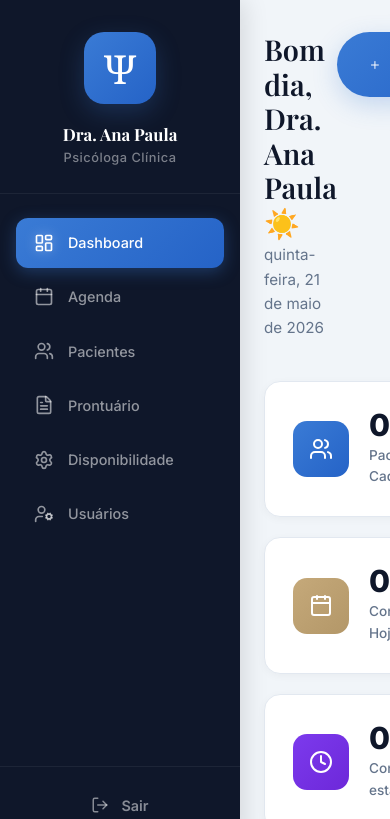
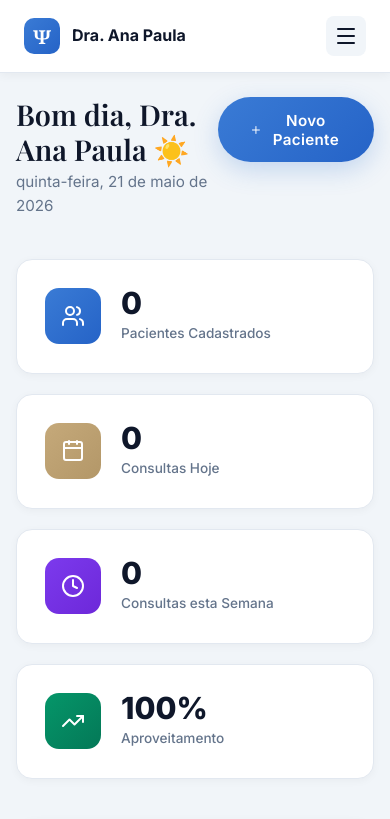
Before and after one commit to adrianoscandido/psicologos, a React (Vite) app: page /painel in a window 390 px wide. Shown: the top 819 px of the page. Built offline with nearby package versions, Linux system fonts and the light colour scheme; no server answers; the database is empty; a web font is replaced by a local one.

Commit message:
Make dashboard and internal pages responsive on mobile

```diff
--- a/src/components/Layout/Layout.css
+++ b/src/components/Layout/Layout.css
@@ -141,3 +141,91 @@
     padding: 2rem 1.5rem;
   }
 }
+
+/* ===================== MOBILE DASHBOARD SIDEBAR ===================== */
+.mobile-dashboard-topbar {
+  display: none;
+  justify-content: space-between;
+  align-items: center;
+  padding: 1rem 1.5rem;
+  background: white;
+  border-bottom: 1px solid #e2e8f0;
+  position: sticky;
+  top: 0;
+  z-index: 50;
+  box-shadow: 0 2px 10px rgba(0,0,0,0.05);
+}
+
+.mobile-toggle-btn {
+  background: #f1f5f9;
+  border: none;
+  border-radius: 8px;
+  width: 40px;
+  height: 40px;
+  display: flex;
+  align-items: center;
+  justify-content: center;
+  cursor: pointer;
+}
+
+.sidebar-overlay {
+  display: none;
+  position: fixed;
+  inset: 0;
+  background: rgba(15, 23, 42, 0.6);
+  backdrop-filter: blur(4px);
+  z-index: 90;
+  opacity: 0;
+  transition: opacity 0.3s;
+}
+.sidebar-overlay.open {
+  display: block;
+  opacity: 1;
+}
+
+.sidebar-close-btn {
+  display: none;
+  position: absolute;
+  top: 1rem;
+  right: 1rem;
+  background: rgba(255,255,255,0.1);
+  border: none;
+  color: white;
+  width: 36px;
+  height: 36px;
+  border-radius: 8px;
+  align-items: center;
+  justify-content: center;
+  cursor: pointer;
+}
+
+@media (max-width: 1024px) {
+  .app-layout {
+    flex-direction: column;
+  }
+
+  .mobile-dashboard-topbar {
+    display: flex;
+  }
+
+  .sidebar {
+    position: fixed;
+    top: 0;
+    left: -100%;
+    height: 100vh;
+    z-index: 100;
+    transition: left 0.3s cubic-bezier(0.4, 0, 0.2, 1);
+  }
+
+  .sidebar.open {
+    left: 0;
+  }
+
+  .sidebar-close-btn {
+    display: flex;
+  }
+
+  .main-content {
+    padding: 1.5rem 1rem;
+  }
+}
--- a/src/components/Layout/Layout.jsx
+++ b/src/components/Layout/Layout.jsx
@@ -1,6 +1,6 @@
-import React from 'react';
-import { NavLink, Outlet, useNavigate } from 'react-router-dom';
-import { LayoutDashboard, Calendar, Users, FileText, LogOut, Settings, UserCog } from 'lucide-react';
+import React, { useState, useEffect } from 'react';
+import { NavLink, Outlet, useNavigate, useLocation } from 'react-router-dom';
+import { LayoutDashboard, Calendar, Users, FileText, LogOut, Settings, UserCog, Menu, X } from 'lucide-react';
 import './Layout.css';
 import { supabase } from '../../lib/supabaseClient';
 
@@ -13,16 +13,27 @@ const navItems = [
   { to: '/painel/usuarios', icon: <UserCog size={20} />, label: 'Usuários' },
 ];
 
-const Sidebar = () => {
+const Sidebar = ({ isOpen, onClose }) => {
   const navigate = useNavigate();
+  const location = useLocation();
 
   const handleLogout = async () => {
     await supabase.auth.signOut();
     navigate('/login');
   };
 
+  // Fecha a sidebar no mobile ao mudar de rota
+  useEffect(() => {
+    onClose();
+  }, [location.pathname]);
+
   return (
-    <aside className="sidebar">
+    <>
+      <div className={`sidebar-overlay ${isOpen ? 'open' : ''}`} onClick={onClose} />
+      <aside className={`sidebar ${isOpen ? 'open' : ''}`}>
+        <button className="sidebar-close-btn" onClick={onClose}>
+          <X size={24} />
+        </button>
         <div className="sidebar-header">
         <div className="logo-container">Ψ</div>
         <h2>Dra. Ana Paula</h2>
@@ -53,16 +64,32 @@ const Sidebar = () => {
         </button>
       </div>
     </aside>
+    </>
   );
 };
 
-const Layout = () => (
+const Layout = () => {
+  const [sidebarOpen, setSidebarOpen] = useState(false);
+
+  return (
     <div className="app-layout">
-    <Sidebar />
+      {/* Topbar do mobile */}
+      <div className="mobile-dashboard-topbar">
+        <div style={{ display: 'flex', alignItems: 'center', gap: '0.75rem' }}>
+          <div style={{ background: 'linear-gradient(135deg, #3a7bd5, #2563c7)', color: 'white', width: 36, height: 36, borderRadius: 10, display: 'flex', alignItems: 'center', justifyContent: 'center', fontFamily: 'var(--font-serif)', fontSize: '1.2rem', fontWeight: 'bold' }}>Ψ</div>
+          <span style={{ fontWeight: 700, color: '#0f172a', fontSize: '1rem' }}>Dra. Ana Paula</span>
+        </div>
+        <button className="mobile-toggle-btn" onClick={() => setSidebarOpen(true)}>
+          <Menu size={24} color="#0f172a" />
+        </button>
+      </div>
+
+      <Sidebar isOpen={sidebarOpen} onClose={() => setSidebarOpen(false)} />
       <main className="main-content">
         <Outlet />
       </main>
     </div>
   );
+};
 
 export default Layout;
```
Lines whose indentation alone changed are shown as unchanged.
